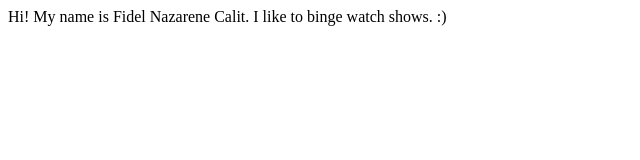
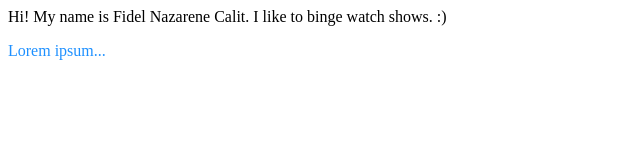
Before and after one commit to fideelll/myfirstpage, a plain HTML site: page index.html in a window 1280 px wide. Shown: the full height of the page, 0-640 px from the left. Drawn offline with Linux system fonts and the light colour scheme.

Commit message:
Update index.html

```diff
--- a/index.html
+++ b/index.html
@@ -2,5 +2,6 @@
 <html>
   <body>
   Hi! My name is Fidel Nazarene Calit. I like to binge watch shows. :)
+    <p style="color:DodgerBlue;">Lorem ipsum...</p>
   </body>
 </html>
```
